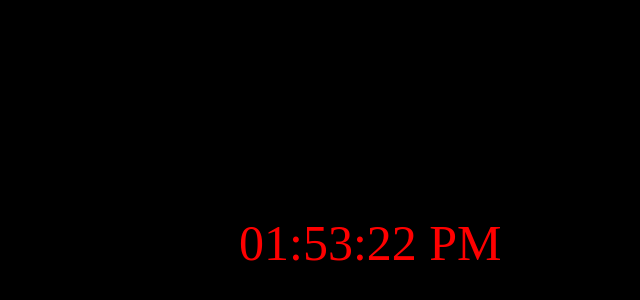
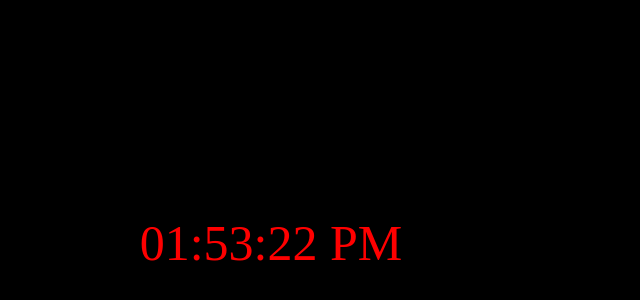
Before and after one commit to 20B01A1219/Digital-Clock, a plain HTML site: page index.html in a window 1280 px wide. Shown: the part 86-386 px from the top of the page, without its empty margins (369-1009 px from the left). Drawn offline with Linux system fonts and the light colour scheme.

Commit message:
my clock-2

```diff
--- a/index.html
+++ b/index.html
@@ -13,12 +13,12 @@
             color :red;
             font-size: 50px;
             margin-top : 300px;
-            margin-left : 600px;
+
         }
     </style>
 </head>
 <body>
-    <div id = "time"></div>
+    <div id = "time" align = "center"></div>
     <script>
         function showTime()
         {
```
